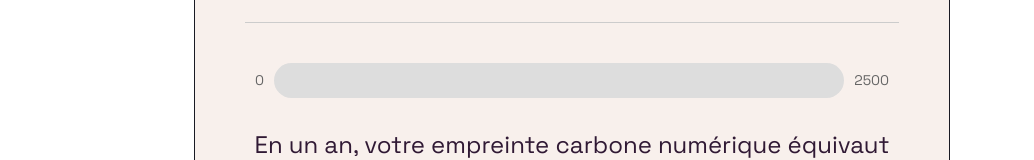
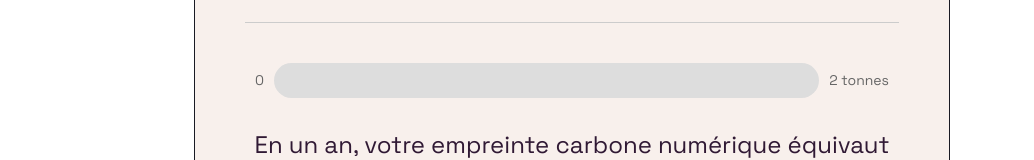
Before and after one commit to jbytes503/mon-empreinte-numerique, a Next.js app in the folder front/: page /bilan in a window 1280 px wide. Shown: the part 476-636 px from the top of the page, without its empty margins (68-1102 px from the left). Built offline with nearby package versions, Linux system fonts and the light colour scheme.

Commit message:
fix: mise à jour de l'échelle pour le résultat à 2tonnes

```diff
--- a/front/src/app/bilan/page.tsx
+++ b/front/src/app/bilan/page.tsx
@@ -142,7 +142,7 @@ function BilanPageContent() {
     }, [searchParams]);
 
     // Calcul dynamique de l'échelle et du pourcentage
-    const calculatedMaxScale = Math.max(2500, totalCO2); // Échelle dynamique
+    const calculatedMaxScale = Math.max(2000, totalCO2); // Échelle dynamique
     const calculatedProgressPercentage =
         calculatedMaxScale > 0 ? (totalCO2 * 100) / calculatedMaxScale : 0; // % basé sur l'échelle dynamique
 
--- a/front/src/app/components/result/result.tsx
+++ b/front/src/app/components/result/result.tsx
@@ -32,7 +32,7 @@ const CarbonFootprint: React.FC<CarbonFootprintProps> = ({
                         style={{ width: `${progressPercentage}%` }}
                     ></div>
                 </div>
-                <div className={styles['scale-max']}>{maxScale}</div>
+                <div className={styles['scale-max']}>2 tonnes</div>
             </div>
 
             <div className={styles['comparison']}>
```
